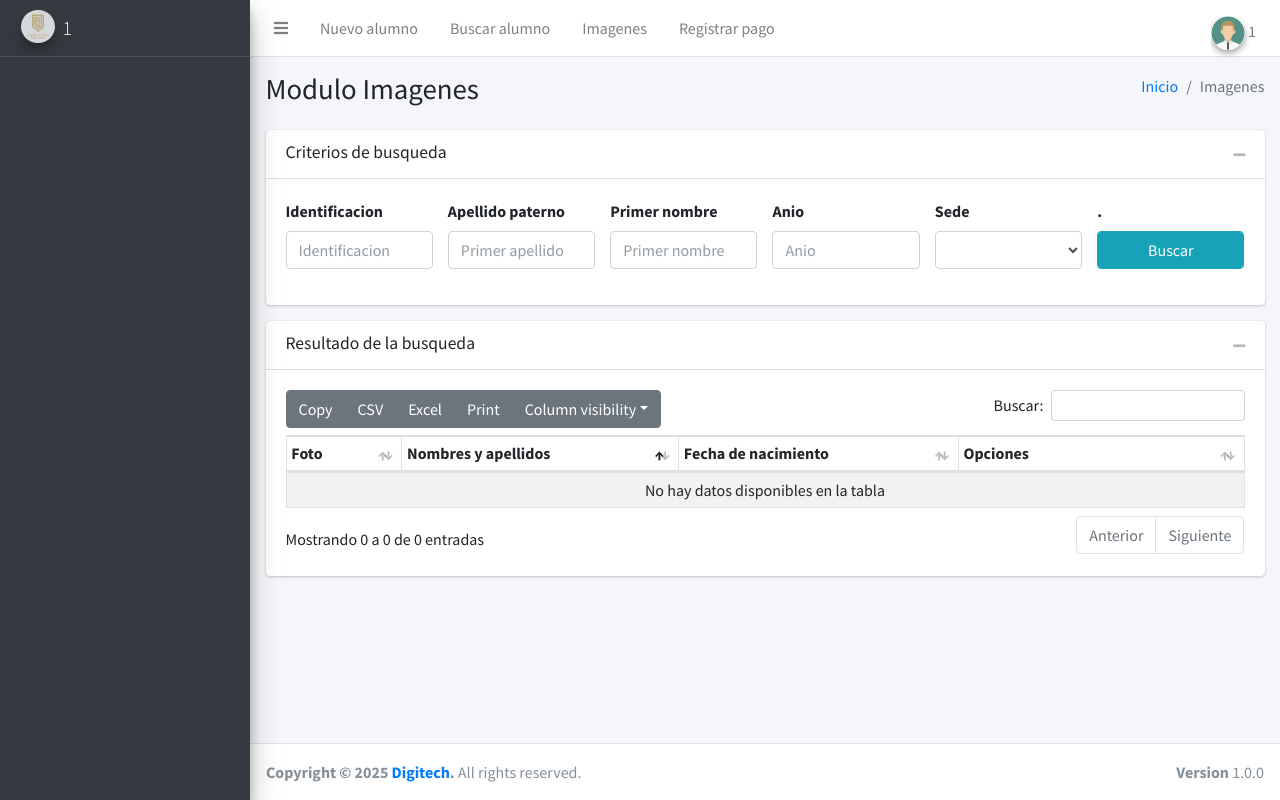
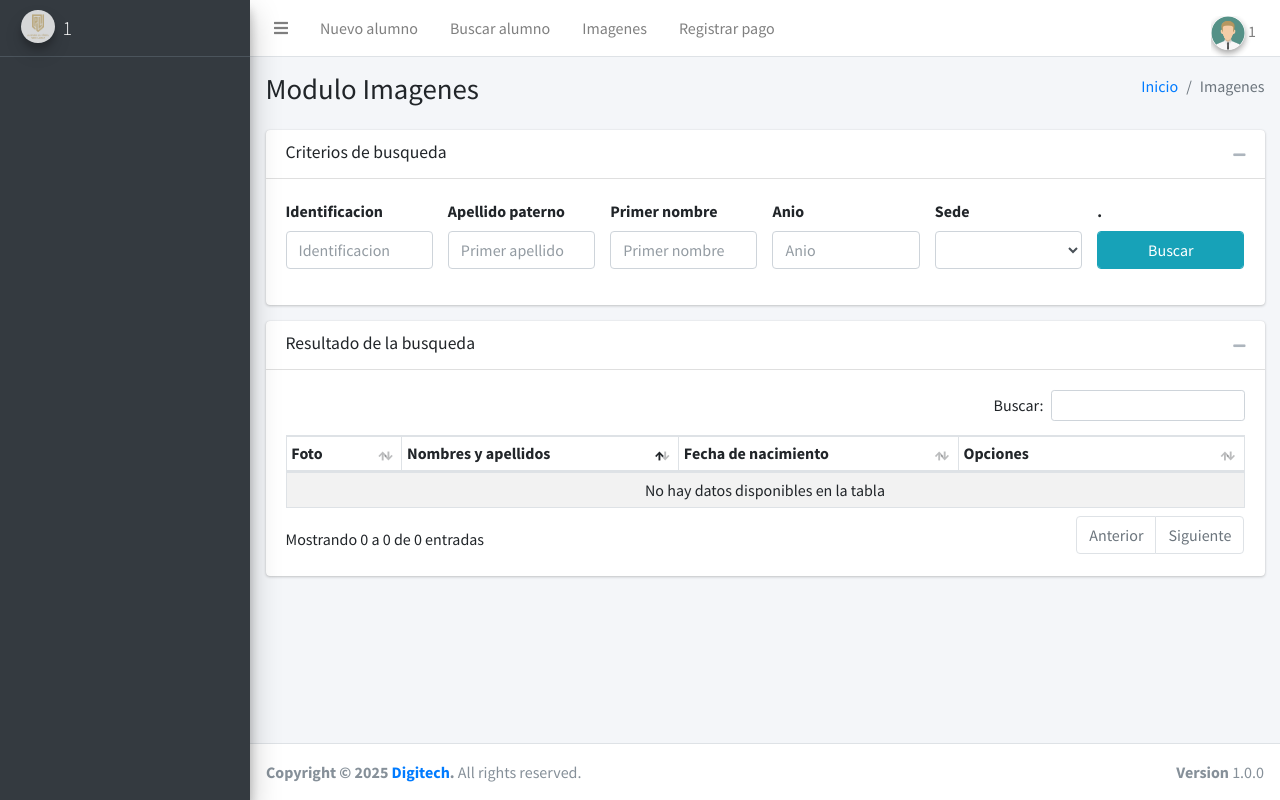
Before and after one commit to vronikm/adfpedrolarrea, a PHP site: template app/views/content/imagenesList-view.php in a window 1280 px wide. Run offline with PHP 8.4, Linux system fonts and the light colour scheme; the template is opened without the code that fills it, so the values that code supplies are empty; a user stored in the database is signed in; some libraries are stand-ins or nearby versions.

Commit message:
Quitar botones del datatable

```diff
--- a/app/views/content/imagenesList-view.php
+++ b/app/views/content/imagenesList-view.php
@@ -231,7 +231,6 @@
 					"previous": "Anterior"
 				}
 			},
-			"buttons": ["copy", "csv", "excel", "pdf", "print", "colvis"]
 		}).buttons().container().appendTo('#example1_wrapper .col-md-6:eq(0)');
 	});
 	</script>
```
